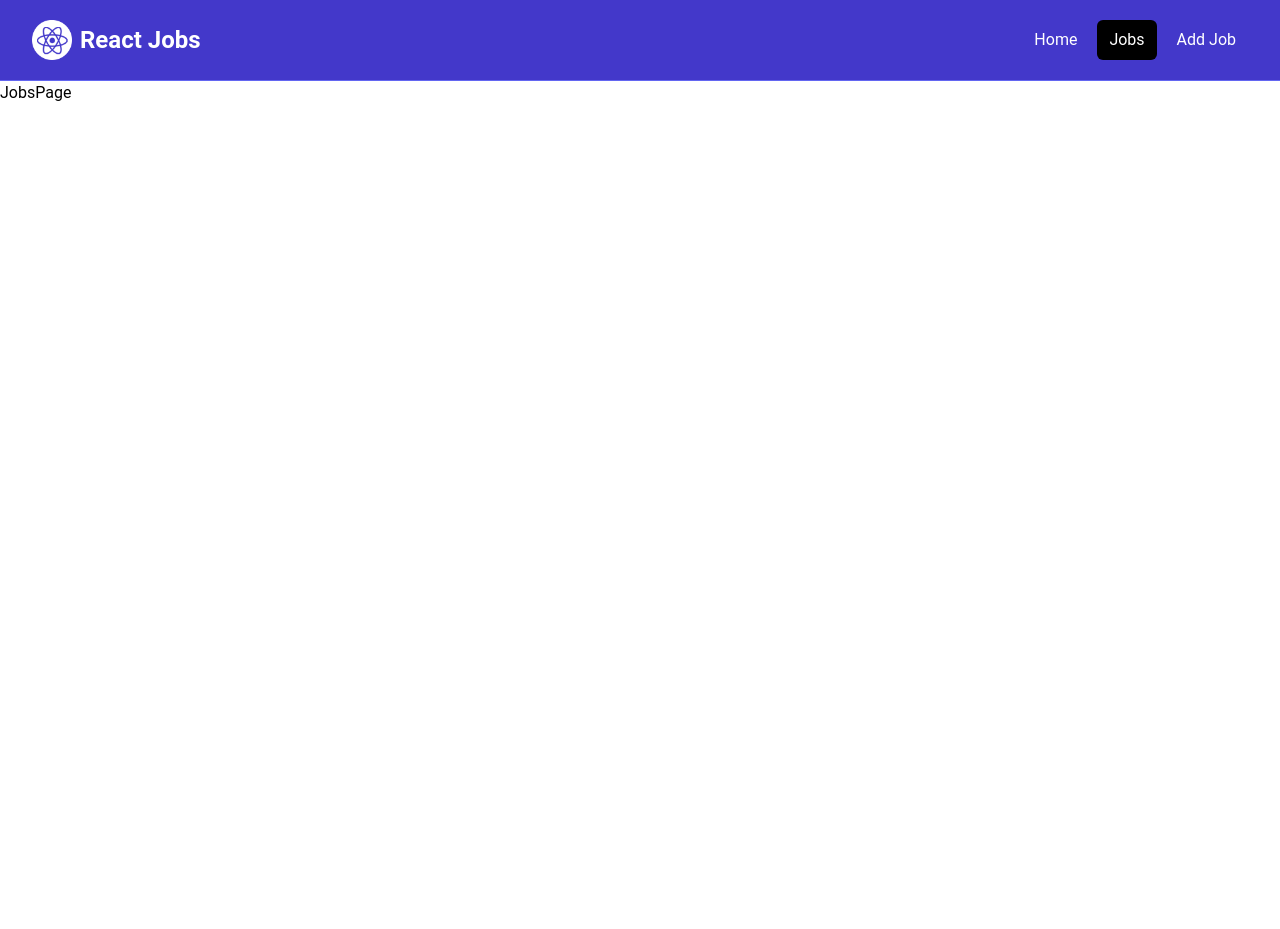
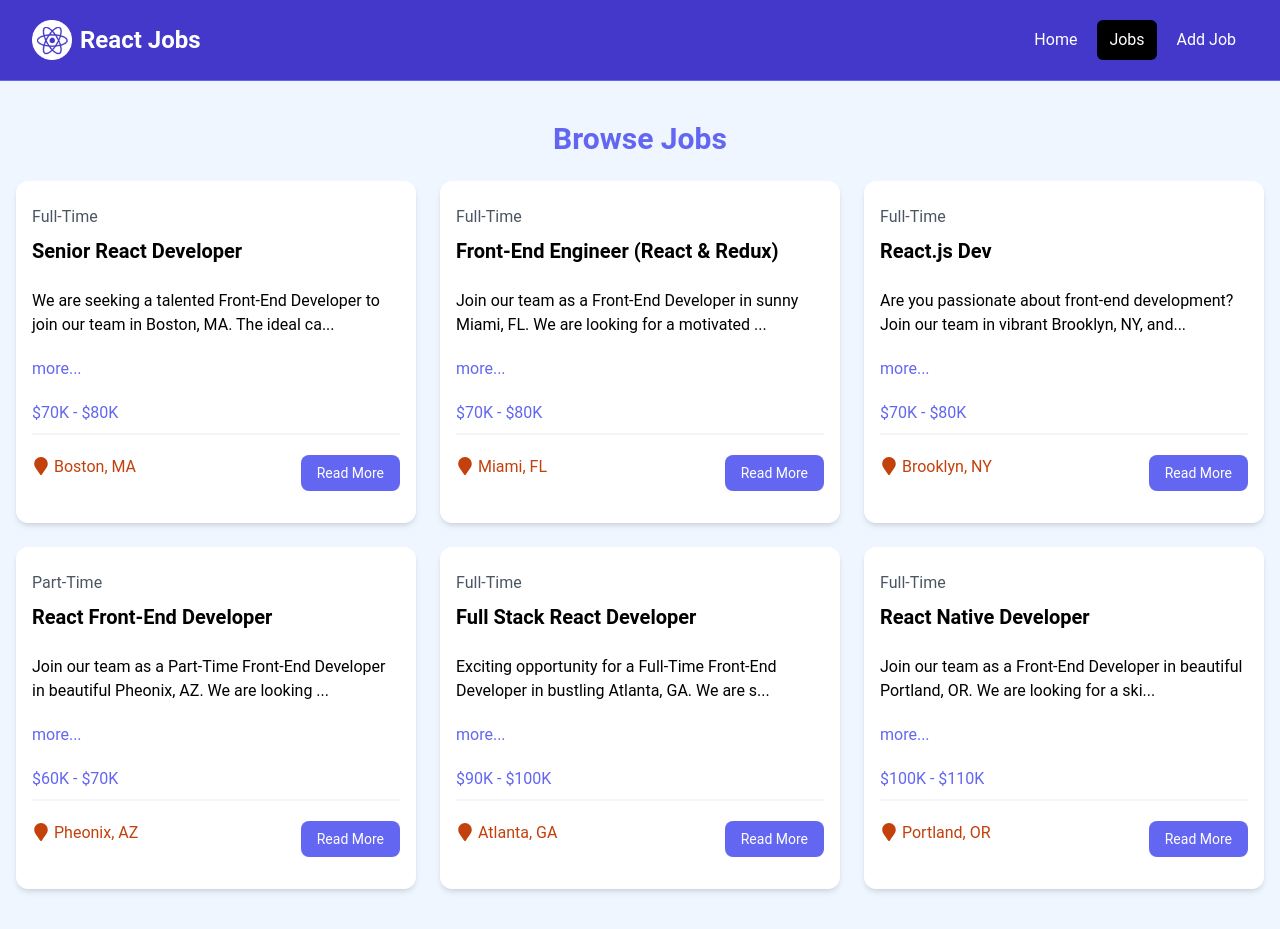
Before and after one commit to sachith-coding/Job-Finder, a React (Vite) app: page /jobs in a window 1280 px wide. Before the commit the page ends 800 px from the top, so only its background shows below. Built offline with nearby package versions, Linux system fonts and the light colour scheme.

Commit message:
Conditional Rendering for Browse Jobs

```diff
--- a/src/components/JobListing.jsx
+++ b/src/components/JobListing.jsx
@@ -2,15 +2,15 @@ import React from 'react'
 import jobs from '../jobs.json'
 import JobItem from './JobItem'
 
-const JobListing = () => {
+const JobListing = ({ isHome = false }) => {
 
-    const recentJobs = jobs.slice(0, 3);
+    const recentJobs = isHome ? jobs.slice(0, 3) : jobs;
 
     return (
         <section className="bg-blue-50 px-4 py-10">
             <div className="container-xl lg:container m-auto">
                 <h2 className="text-3xl font-bold text-indigo-500 mb-6 text-center">
-                    Browse Jobs
+                    {isHome ? 'Recent Jobs' : 'Browse Jobs' }
                 </h2>
                 <div className="grid grid-cols-1 md:grid-cols-3 gap-6">
                     {recentJobs.map((jobItem) => (
--- a/src/pages/HomePage.jsx
+++ b/src/pages/HomePage.jsx
@@ -10,7 +10,7 @@ const HomePage = () => {
         <>
             <Hero />
             <HomeCards />
-            <JobListing />
+            <JobListing isHome={true} />
             <ViewAllJobs />
         </>
     )
--- a/src/pages/JobsPage.jsx
+++ b/src/pages/JobsPage.jsx
@@ -1,8 +1,11 @@
 import React from 'react'
+import JobListing from '../components/JobListing'
 
 const JobsPage = () => {
   return (
-    <div>JobsPage</div>
+    <section>
+      <JobListing />
+    </section>
   )
 }
 
```
